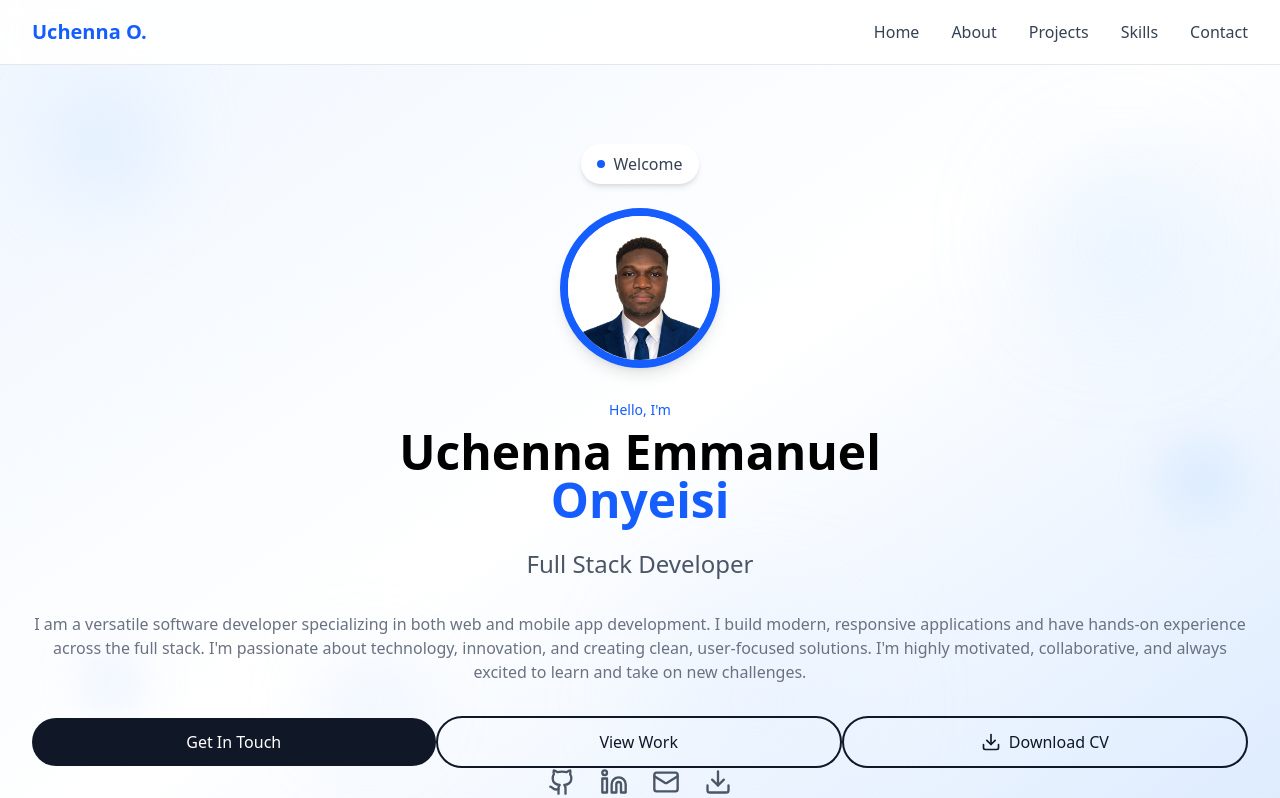
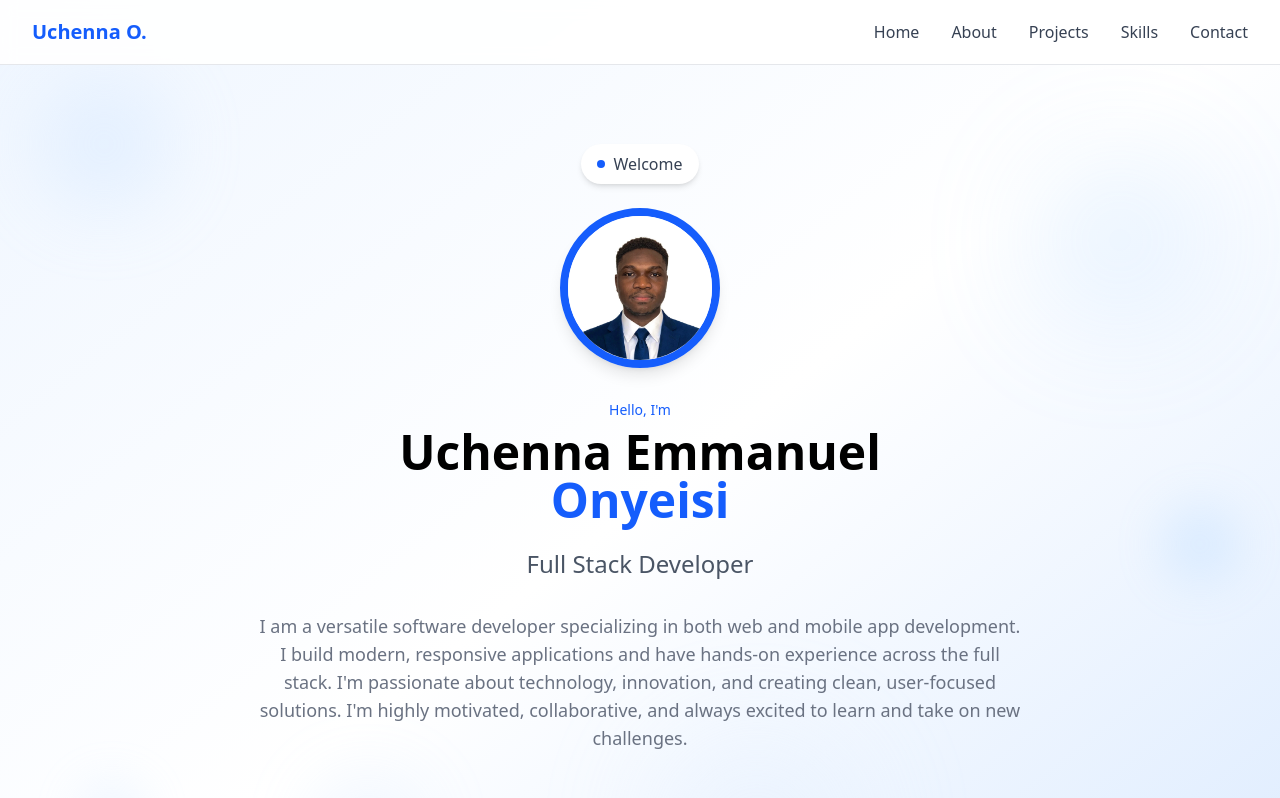
Before and after one commit to Alexweb1997/my-portfolio, a React (Vite) app: page / in a window 1280 px wide. Shown: the top 798 px of the page. Built offline with nearby package versions, Linux system fonts and the light colour scheme.

Commit message:
Update project files

```diff
--- a/src/components/Hero.tsx
+++ b/src/components/Hero.tsx
@@ -45,21 +45,24 @@ export function Hero() {
           Full Stack Developer
         </p>
 
-        <p className="text-base md:text-lg text-gray-500 mb-8 md:mb-12 max-w-xs sm:max-w-xl md:max-w-3xl mx-auto leading-relaxed md:leading-normal text-center px-2">
-          I am a versatile software developer specializing in both web and mobile app development. I build modern, responsive applications and have hands-on experience across the full stack. I'm passionate about technology, innovation, and creating clean, user-focused solutions. I'm highly motivated, collaborative, and always excited to learn and take on new challenges.
+        <p className="text-lg text-gray-500 mb-12 max-w-3xl mx-auto">
+          I am a versatile software developer specializing in both web and mobile app development.
+          I build modern, responsive applications and have hands-on experience across the full stack.
+          I'm passionate about technology, innovation, and creating clean, user-focused solutions.
+          I'm highly motivated, collaborative, and always excited to learn and take on new challenges.
         </p>
 
-        <div className="flex flex-col md:flex-row justify-center md:space-x-4 space-y-3 md:space-y-0 mb-10 md:mb-12 items-center w-full max-w-xs sm:max-w-none mx-auto">
-          <a href="#contact" className="w-full md:w-auto bg-gray-900 text-white px-6 py-3 rounded-full hover:bg-gray-800 transition-colors text-center">
+        <div className="flex justify-center space-x-4 mb-12">
+          <a href="#contact" className="bg-gray-900 text-white px-8 py-3 rounded-full hover:bg-gray-800 transition-colors">
             Get In Touch
           </a>
-          <a href="#projects" className="w-full md:w-auto border-2 border-gray-900 text-gray-900 px-6 py-3 rounded-full hover:bg-gray-900 hover:text-white transition-colors text-center">
+          <a href="#projects" className="border-2 border-gray-900 text-gray-900 px-8 py-3 rounded-full hover:bg-gray-900 hover:text-white transition-colors">
             View Work
           </a>
-          <a href="/CV.pdf" download className="w-full md:w-auto border-2 border-gray-900 text-gray-900 px-6 py-3 rounded-full hover:bg-gray-900 hover:text-white transition-colors inline-flex items-center gap-2 justify-center text-center">
-            <Download size={20} />
-            Download CV
-          </a>
+            <a href="/CV.pdf" download className="border-2 border-gray-900 text-gray-900 px-8 py-3 rounded-full hover:bg-gray-900 hover:text-white transition-colors inline-flex items-center gap-2" style={{ marginLeft: '0.5rem' }}>
+              <Download size={20} />
+              Download CV
+            </a>
         </div>
 
         <div className="flex justify-center space-x-6">
```
